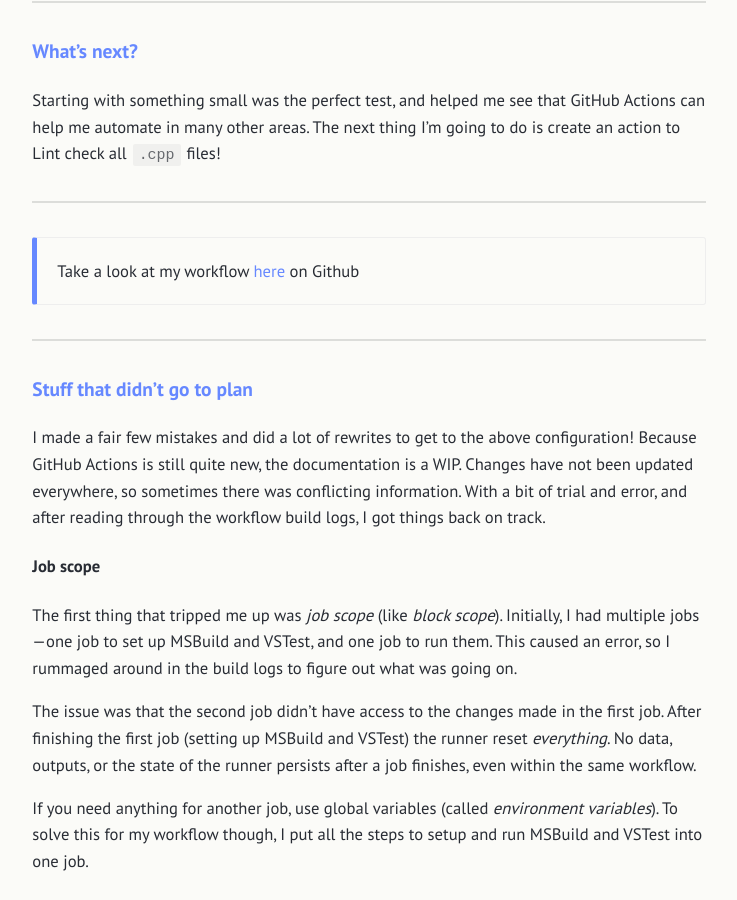
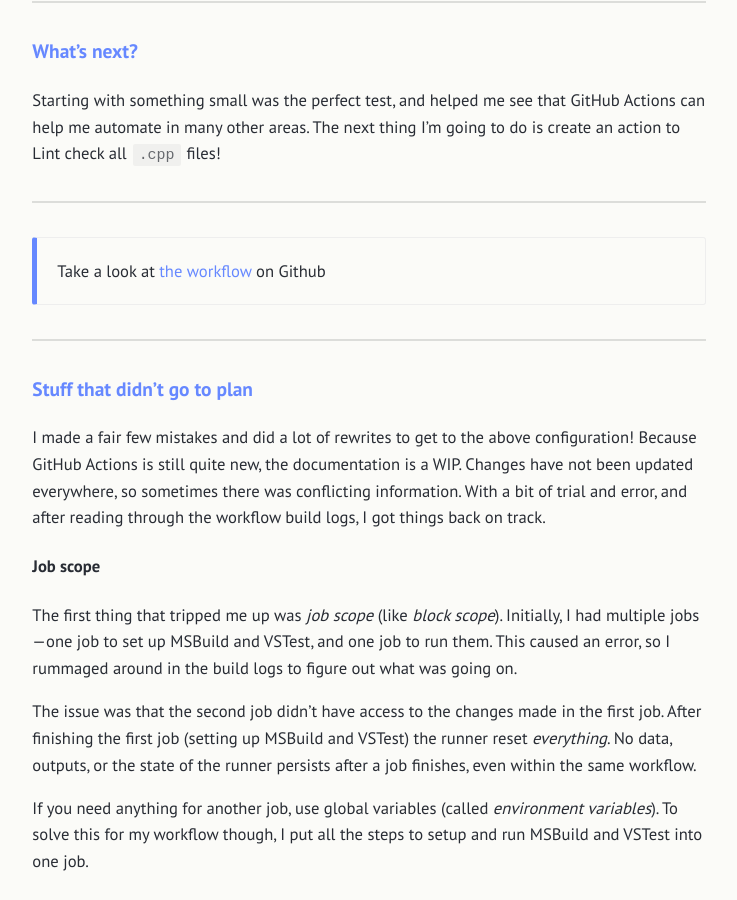
Before and after one commit to tessapower/tessapower.github.io, a Jekyll site: the page built from src/_posts/2020-06-20-github-actions.md, in a window 1280 px wide and 900 px high, scrolled down 5561 px. Shown: the whole window, without its empty margins (271-1008 px from the left). Built offline with Jekyll 4.4.1, drawn with Linux system fonts in a browser that asks for light colours; comment, search, counter and statistics services are not loaded.

Commit message:
Tidy up part of old post

```diff
--- a/src/_posts/2020-06-20-github-actions.md
+++ b/src/_posts/2020-06-20-github-actions.md
@@ -166,7 +166,7 @@ Starting with something small was the perfect test, and helped me see that GitHu
 ---
 
 {% include callout.html
-    content="Take a look at my workflow [here](https://www.github.com/tessapower/tictactoe) on Github"
+    content="Take a look at [the workflow](https://github.com/tessapower/tictactoe/blob/master/.github/workflows/build.yml) on Github"
     type="primary" %}
 
 ---
```
